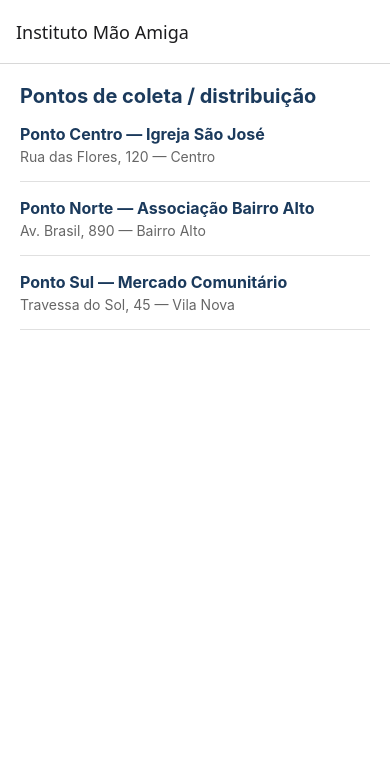
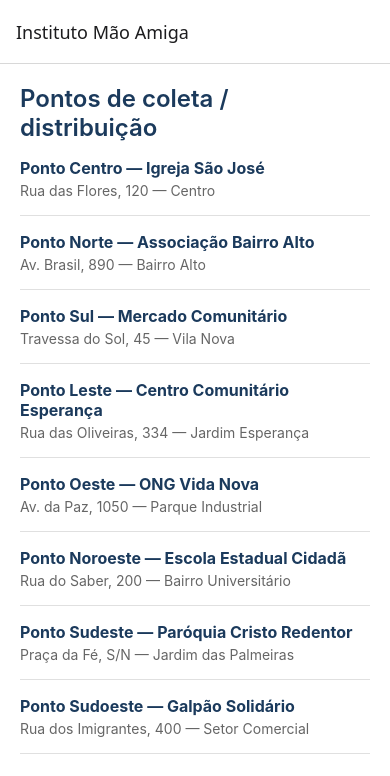
Before and after one commit to caiobrito18/instituto-mao-amiga, a React Native app: screen /Lista in a window 390 px wide. Shown: the top 776 px of the page. Built offline with nearby package versions, Linux system fonts and the light colour scheme.

Commit message:
feat: added flatList aula dia 17

```diff
--- a/TelaListaPontos.tsx
+++ b/TelaListaPontos.tsx
@@ -1,4 +1,4 @@
-import { View, Text, StyleSheet, TouchableOpacity, ScrollView } from 'react-native';
+import { View, Text, StyleSheet, TouchableOpacity, ScrollView, FlatList } from 'react-native';
 import type { NativeStackNavigationProp } from '@react-navigation/native-stack';
 
 export type Ponto = {
@@ -10,6 +10,7 @@ export type Ponto = {
 };
 
 export const pontosMock: Ponto[] = [
+
   {
     id: '1',
     nome: 'Ponto Centro — Igreja São José',
@@ -34,6 +35,46 @@ export const pontosMock: Ponto[] = [
     recebeDistribui:
       'Recebe doações de famílias e mercados; distribui refeições prontas no mesmo dia.',
   },
+  {
+    id: '4',
+    nome: 'Ponto Leste — Centro Comunitário Esperança',
+    endereco: 'Rua das Oliveiras, 334 — Jardim Esperança',
+    diasHorarios: 'Segunda, quarta e sexta, 10h–16h',
+    recebeDistribui:
+      'Recebe roupas de frio e cobertores; distribui sopão nas noites de quarta.',
+  },
+  {
+    id: '5',
+    nome: 'Ponto Oeste — ONG Vida Nova',
+    endereco: 'Av. da Paz, 1050 — Parque Industrial',
+    diasHorarios: 'Segunda a sábado, 8h–18h',
+    recebeDistribui:
+      'Recebe leite, fraldas e itens para bebês; distribui kits maternidade às sextas-feiras.',
+  },
+  {
+    id: '6',
+    nome: 'Ponto Noroeste — Escola Estadual Cidadã',
+    endereco: 'Rua do Saber, 200 — Bairro Universitário',
+    diasHorarios: 'Segunda e quarta, 18h–21h',
+    recebeDistribui:
+      'Recebe material escolar e livros; distribui kits de estudo para jovens da comunidade.',
+  },
+  {
+    id: '7',
+    nome: 'Ponto Sudeste — Paróquia Cristo Redentor',
+    endereco: 'Praça da Fé, S/N — Jardim das Palmeiras',
+    diasHorarios: 'Domingo, 8h–13h',
+    recebeDistribui:
+      'Recebe doações financeiras e produtos de limpeza; distribui pão e café da manhã aos domingos.',
+  },
+  {
+    id: '8',
+    nome: 'Ponto Sudoeste — Galpão Solidário',
+    endereco: 'Rua dos Imigrantes, 400 — Setor Comercial',
+    diasHorarios: 'Quinta a sábado, 14h–20h',
+    recebeDistribui:
+      'Recebe brinquedos e roupas infantis; promove brechó solidário e distribui lanches para crianças.',
+  }
 ];
 
 type RootStackParamList = {
@@ -64,13 +105,17 @@ export default function TelaListaPontos({ navigation }: Props) {
   return (
     <ScrollView style={styles.container}>
       <Text style={styles.titulo}>Pontos de coleta / distribuição</Text>
-      {pontosMock.map((ponto) => (
-        <PontoItem
-          key={ponto.id}
-          ponto={ponto}
-          onPress={() => navigation.navigate('Detalhe', { pontoId: ponto.id })}
-        />
-      ))}
+      <FlatList
+        data={pontosMock}
+        keyExtractor={ item => item.id.toString()}
+        renderItem={({item})=>
+          <PontoItem
+          ponto={item}
+          onPress={() => navigation.navigate('Detalhe', { pontoId: item.id })}
+          />
+        }
+      />
+
     </ScrollView>
   );
 }
@@ -82,8 +127,8 @@ const styles = StyleSheet.create({
     backgroundColor: '#FFFFFF',
   },
   titulo: {
-    fontSize: 20,
-    fontWeight: 'bold',
+    fontSize: 24,
+    fontWeight: 600,
     color: '#1B3A5C',
     marginBottom: 16,
   },
--- a/tsconfig.json
+++ b/tsconfig.json
@@ -1,6 +1,7 @@
 {
   "extends": "expo/tsconfig.base",
   "compilerOptions": {
-    "strict": true
+    "strict": true,
+    "noImplicitAny": false,
   }
 }
```
Also changed, not shown: 1 other file (tests, documents, lock files or other folders).
